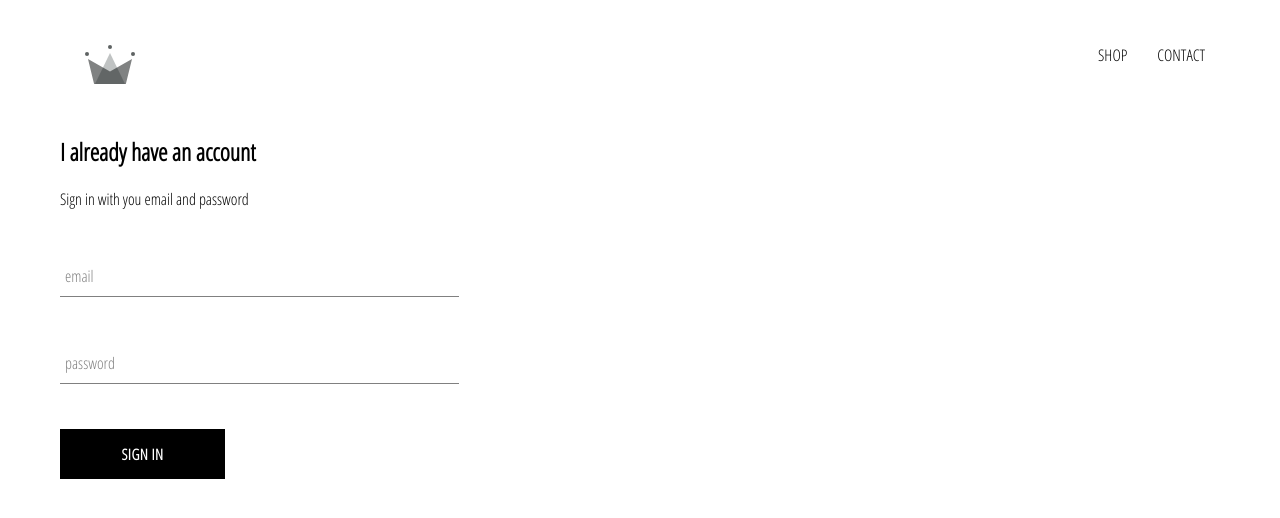
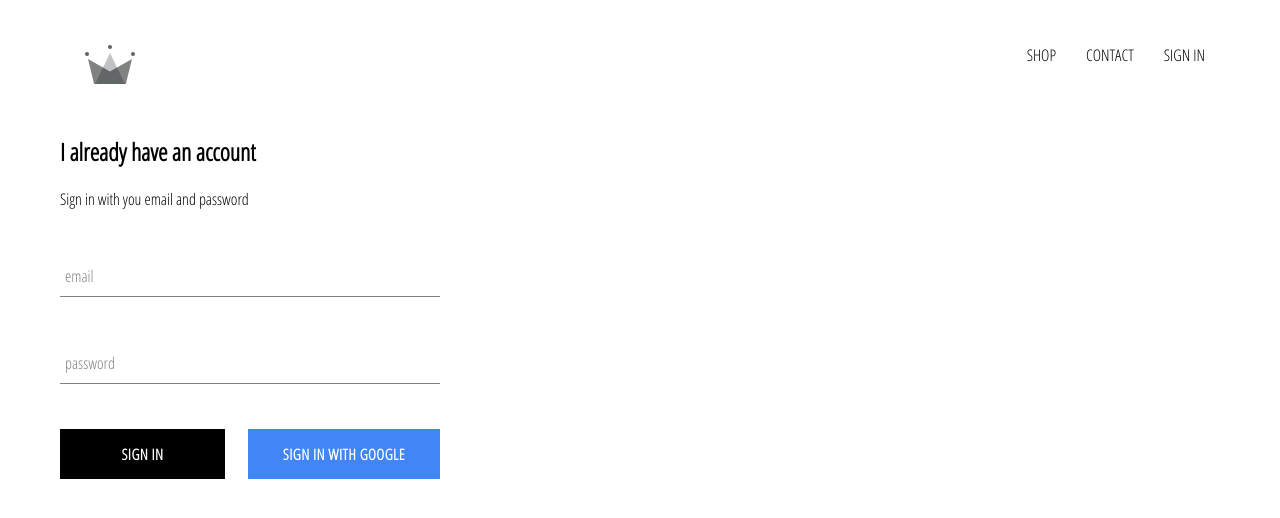
Before and after one commit to Victor-O/crwn-clothing, a React (Create React App) app: page /signin in a window 1280 px wide. Shown: the top 518 px of the page. Built offline with nearby package versions, Linux system fonts and the light colour scheme; no server answers.

Commit message:
integrated firebase, added sign in with google

```diff
--- a/package.json
+++ b/package.json
@@ -7,6 +7,7 @@
     "@testing-library/jest-dom": "^5.12.0",
     "@testing-library/react": "^11.2.7",
     "@testing-library/user-event": "^12.8.3",
+    "firebase": "^8.6.5",
     "node-sass": "^6.0.0",
     "react": "^17.0.2",
     "react-dom": "^17.0.2",
--- a/src/App.css
+++ b/src/App.css
@@ -7,3 +7,7 @@
     text-decoration: none;
     color: black;
 }
+
+* {
+    box-sizing: border-box;
+}
--- a/src/App.js
+++ b/src/App.js
@@ -6,11 +6,35 @@
 import ShopPage from './pages/shop/shop.component';
 import Header from './components/header/header.component';
 import SignInAndSignOut from './pages/sign-in-and-sign-out/sign-in-and-sign-out.component';
+import { auth } from './firebase/firebase.utils';
 
-function App() {
+class App extends React.Component {
+  constructor() {
+    super();
+
+    this.state = {
+      currentUser: null,
+    };
+  }
+
+  unsubscribeFromAuth = null;
+
+  componentDidMount() {
+    this.unsubscribeFromAuth = auth.onAuthStateChanged(user => {
+      this.setState({ currentUser: user });
+
+      console.log(user);
+    })
+  }
+
+  componentWillUnmount() {
+    this.unsubscribeFromAuth();
+  }
+
+  render() {
     return (
       <div>
-      <Header />
+        <Header currentUser={this.state.currentUser} />
         <Switch>
           <Route exact path="/" component={HomePage} />
           <Route path="/shop" component={ShopPage} />
@@ -19,5 +43,6 @@
       </div>
     );
   }
+}
 
 export default App;
--- a/src/components/custom-button/custom-button.component.jsx
+++ b/src/components/custom-button/custom-button.component.jsx
@@ -2,8 +2,8 @@
 
 import './custom-button.styles.scss';
 
-const CustomButton = ({ children, ...otherProps }) => (
-  <button className="custom-button" {...otherProps}>
+const CustomButton = ({ children, isGoogleSignIn, ...otherProps }) => (
+  <button className={`${isGoogleSignIn ? 'google-sign-in' : ''} custom-button`} {...otherProps}>
     {children}
   </button>
 );
--- a/src/components/custom-button/custom-button.styles.scss
+++ b/src/components/custom-button/custom-button.styles.scss
@@ -19,4 +19,14 @@
     color: black;
     border: 1px solid black;
   }
+
+  &.google-sign-in {
+    background-color: #4285f4;
+    color: white;
+
+    &:hover {
+      background-color: #357ae8;
+      border: none;
+    }
+  }
 }
--- a/src/components/header/header.component.jsx
+++ b/src/components/header/header.component.jsx
@@ -1,10 +1,12 @@
 import React from 'react';
 import { Link } from 'react-router-dom';
+
+import { auth } from '../../firebase/firebase.utils';
 
 import { ReactComponent as Logo } from '../../assets/crown.svg';
 import './header.styles.scss';
 
-const Header = () => (
+const Header = ({ currentUser }) => (
   <div className="header">
     <Link to="/" className="logo-container">
       <Logo className="logo" />
@@ -16,6 +18,13 @@
       <Link to="/shop" className="option">
         CONTACT
       </Link>
+      {currentUser ? (
+        <div className="option" onClick={() => auth.signOut()}>
+          SIGN OUT
+        </div>
+      ) : (
+        <Link className="option" to="/signin">SIGN IN</Link>
+      )}
     </div>
   </div>
 );
--- a/src/components/header/header.styles.scss
+++ b/src/components/header/header.styles.scss
@@ -20,6 +20,7 @@
 
     .option {
       padding: 10px 15px;
+      cursor: pointer;
     }
   }
 }
--- a/src/components/sign-in/sign-in.component.jsx
+++ b/src/components/sign-in/sign-in.component.jsx
@@ -1,8 +1,10 @@
 import React from 'react';
 
 import FormInput from '../form-input/form-input.component';
-import CustomButton from "../custom-button/custom-button.component";
+import CustomButton from '../custom-button/custom-button.component';
 import './sign-in.styles.scss';
+
+import { signInWithGoogle } from '../../firebase/firebase.utils';
 
 class SignIn extends React.Component {
   constructor(props) {
@@ -49,8 +51,12 @@
             label="password"
             required
           />
-
-          <CustomButton type="submit">sign in</CustomButton>
+          <div className="buttons">
+            <CustomButton type="submit">sign in</CustomButton>
+            <CustomButton onClick={signInWithGoogle} isGoogleSignIn>
+              sign in with google
+            </CustomButton>
+          </div>
         </form>
       </div>
     );
--- a/src/components/sign-in/sign-in.styles.scss
+++ b/src/components/sign-in/sign-in.styles.scss
@@ -1,9 +1,14 @@
 .sign-in {
-  width: 30vw;
+  width: 380px;
   display: flex;
   flex-direction: column;
 
   .title {
     margin: 10px 0;
   }
+
+  .buttons {
+    display: flex;
+    justify-content: space-between;
+  }
 }
--- /dev/null
+++ b/src/firebase/firebase.utils.js
@@ -0,0 +1,24 @@
+import firebase from 'firebase/app';
+import 'firebase/firestore';
+import 'firebase/auth';
+
+const config = {
+  apiKey: 'AIzaSyCr1eP_sj9bc_jhk-JaImisBX8Qp3-qe5k',
+  authDomain: 'crwn-db-43078.firebaseapp.com',
+  projectId: 'crwn-db-43078',
+  storageBucket: 'crwn-db-43078.appspot.com',
+  messagingSenderId: '490363440584',
+  appId: '1:490363440584:web:5bada8a1065438411904fd',
+  measurementId: 'G-NTZR8RB1NG',
+};
+
+firebase.initializeApp(config);
+
+export const auth = firebase.auth();
+export const firestore = firebase.firestore();
+
+const provider = new firebase.auth.GoogleAuthProvider();
+provider.setCustomParameters({ prompt: 'select_account' });
+export const signInWithGoogle = () => auth.signInWithPopup(provider);
+
+export default firebase;
```
Also changed, not shown: 1 other file (tests, documents, lock files or other folders). Lines whose indentation alone changed are shown as unchanged.
